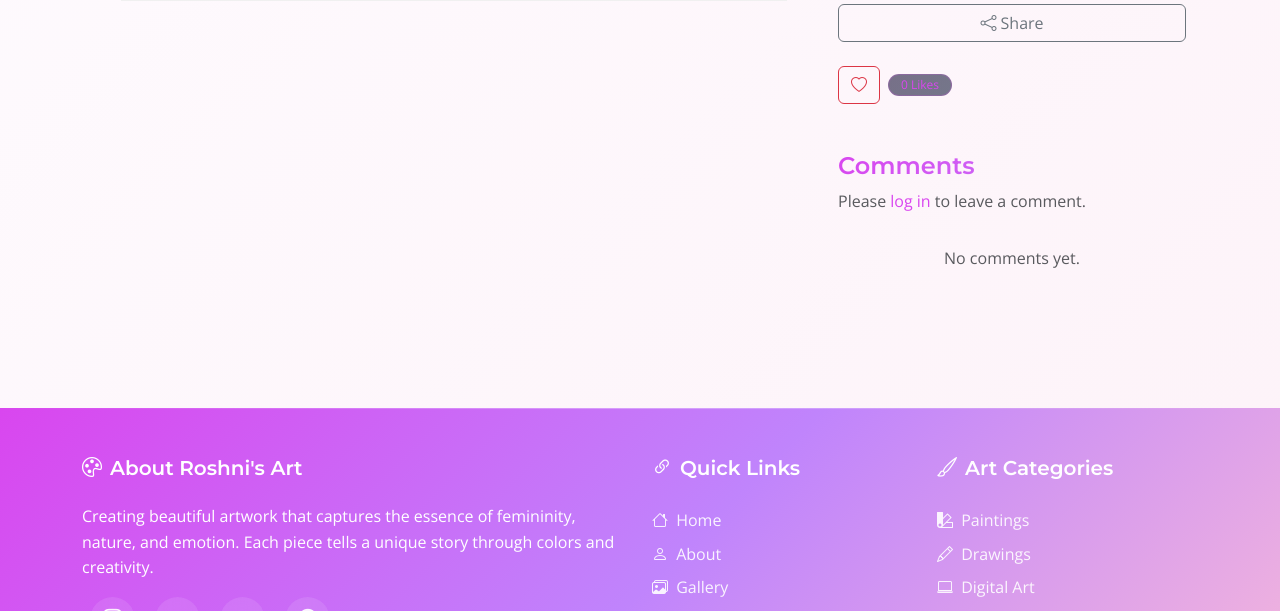
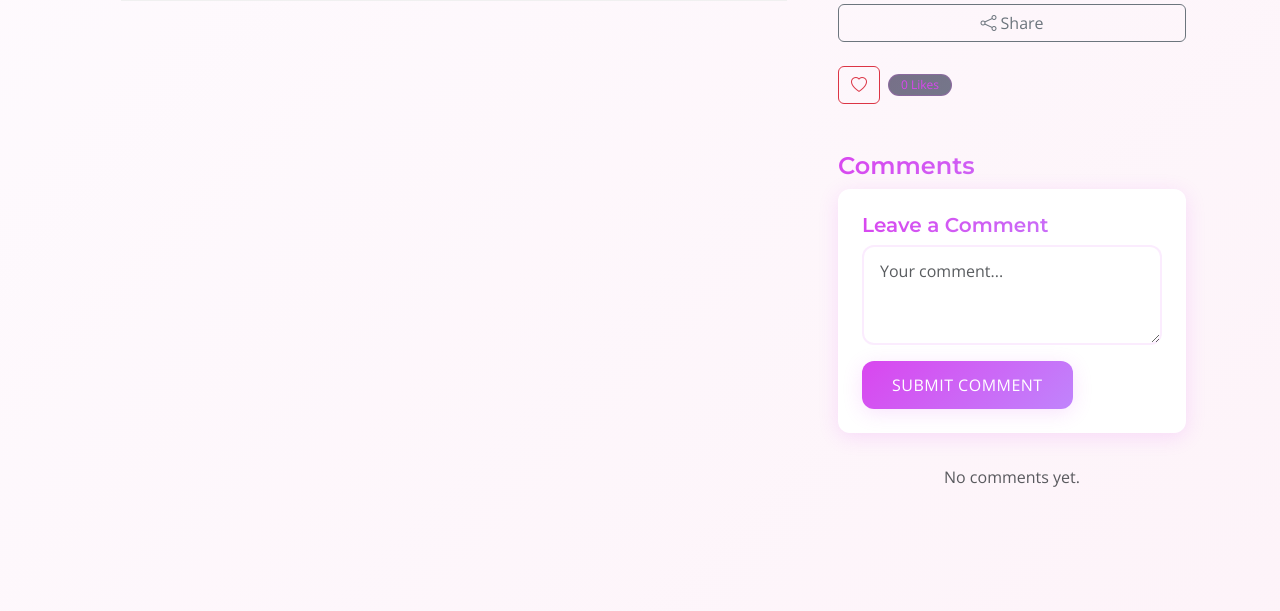
Before and after one commit to Mudaliyar1/roshniartworkweb, a Node server app: template views/artwork-detail.ejs in a window 1280 px wide. Shown: the part 725-1336 px from the top of the page. Run offline with Node 20, Linux system fonts and the light colour scheme; the template is opened without the code that fills it: values that come from a table or form of the project are taken from there, others are empty; data comes from the database, SQL or seed files in the repository; some libraries are stand-ins or nearby versions.

Commit message:
feat(comments): allow anonymous comments and remove auth requirement
Remove authentication requirement for posting comments and modify schema to make user field optional. Update frontend to always show comment form and remove auth checks. Also remove user population from getComments to handle anonymous comments.

```diff
--- a/controllers/apiController.js
+++ b/controllers/apiController.js
@@ -186,12 +186,8 @@ exports.getArtworkBySlug = async (req, res) => {
 // Add a comment to an artwork
 exports.addComment = async (req, res) => {
   try {
-    if (!req.user) {
-      return res.status(401).json({ success: false, message: 'Unauthorized: Please log in to comment.' });
-    }
     const { text } = req.body;
     const { id } = req.params;
-    const userId = req.user.id;
 
     if (!text) {
       return res.status(400).json({ success: false, message: 'Comment text is required.' });
@@ -204,7 +200,7 @@ exports.addComment = async (req, res) => {
 
     const newComment = new Comment({
       artwork: id,
-      user: req.user.id, // Assuming user is authenticated and req.user is available
+      user: undefined, // Explicitly set user to undefined for anonymous comments
       text
     });
     await newComment.save();
@@ -223,7 +219,7 @@ exports.addComment = async (req, res) => {
 exports.getComments = async (req, res) => {
   try {
     const { id } = req.params;
-    const comments = await Comment.find({ artwork: id }).populate('user', 'username').sort({ createdAt: -1 });
+    const comments = await Comment.find({ artwork: id }).sort({ createdAt: -1 });
     res.json({ success: true, comments });
   } catch (error) {
     console.error('Get comments API error:', error);
--- a/models/Comment.js
+++ b/models/Comment.js
@@ -9,7 +9,7 @@ const CommentSchema = new mongoose.Schema({
   user: {
     type: mongoose.Schema.Types.ObjectId,
     ref: 'User',
-    required: true
+    required: false
   },
   text: {
     type: String,
--- a/routes/api.js
+++ b/routes/api.js
@@ -13,7 +13,7 @@ router.get('/artworks', apiController.getArtworks);
 router.get('/artworks/:slug', apiController.getArtworkBySlug);
 
 // Comment and Like API routes
-router.post('/artworks/:id/comments', isAuthenticated, apiController.addComment);
+router.post('/artworks/:id/comments', apiController.addComment);
 router.get('/artworks/:id/comments', apiController.getComments);
 router.post('/artworks/:id/likes', isAuthenticated, apiController.toggleLike);
 router.get('/artworks/:id/likes/count', apiController.getLikeCount);
--- a/views/artwork-detail.ejs
+++ b/views/artwork-detail.ejs
@@ -112,7 +112,7 @@
 
       <div class="mt-5">
         <h4>Comments</h4>
-        <% if (user) { %>
+
           <div class="card mb-3">
             <div class="card-body">
               <h5 class="card-title">Leave a Comment</h5>
@@ -124,9 +124,7 @@
               </form>
             </div>
           </div>
-        <% } else { %>
-          <p class="text-muted">Please <a href="/login">log in</a> to leave a comment.</p>
-        <% } %>
+
 
         <div id="commentsList" class="list-group">
           <!-- Comments will be loaded here by JavaScript -->
@@ -210,7 +208,6 @@
 
 <script>
   const artworkId = "<%= artwork._id %>";
-  const isAuthenticated = <%= user ? 'true' : 'false' %>;
 
   // Function to generate a random username
   function generateRandomUsername() {
@@ -289,13 +286,10 @@
 
   // Function to update like button status
   async function updateLikeStatus() {
-    console.log('isAuthenticated:', isAuthenticated); // Debugging line
-    if (!isAuthenticated) return;
     try {
       const response = await fetch(`/api/artworks/${artworkId}/likes/status`);
       const data = await response.json();
       if (data.success) {
-        console.log('Like status data:', data); // Debugging line
         const likeButton = document.getElementById('likeButton');
         if (data.liked) {
           likeButton.classList.add('btn-danger');
@@ -345,10 +339,6 @@
   const likeButton = document.getElementById('likeButton');
   if (likeButton) {
     likeButton.addEventListener('click', async () => {
-      if (!isAuthenticated) {
-        alert('Please log in to like this artwork.');
-        return;
-      }
       try {
         const response = await fetch(`/api/artworks/${artworkId}/likes`, {
           method: 'POST'
```
